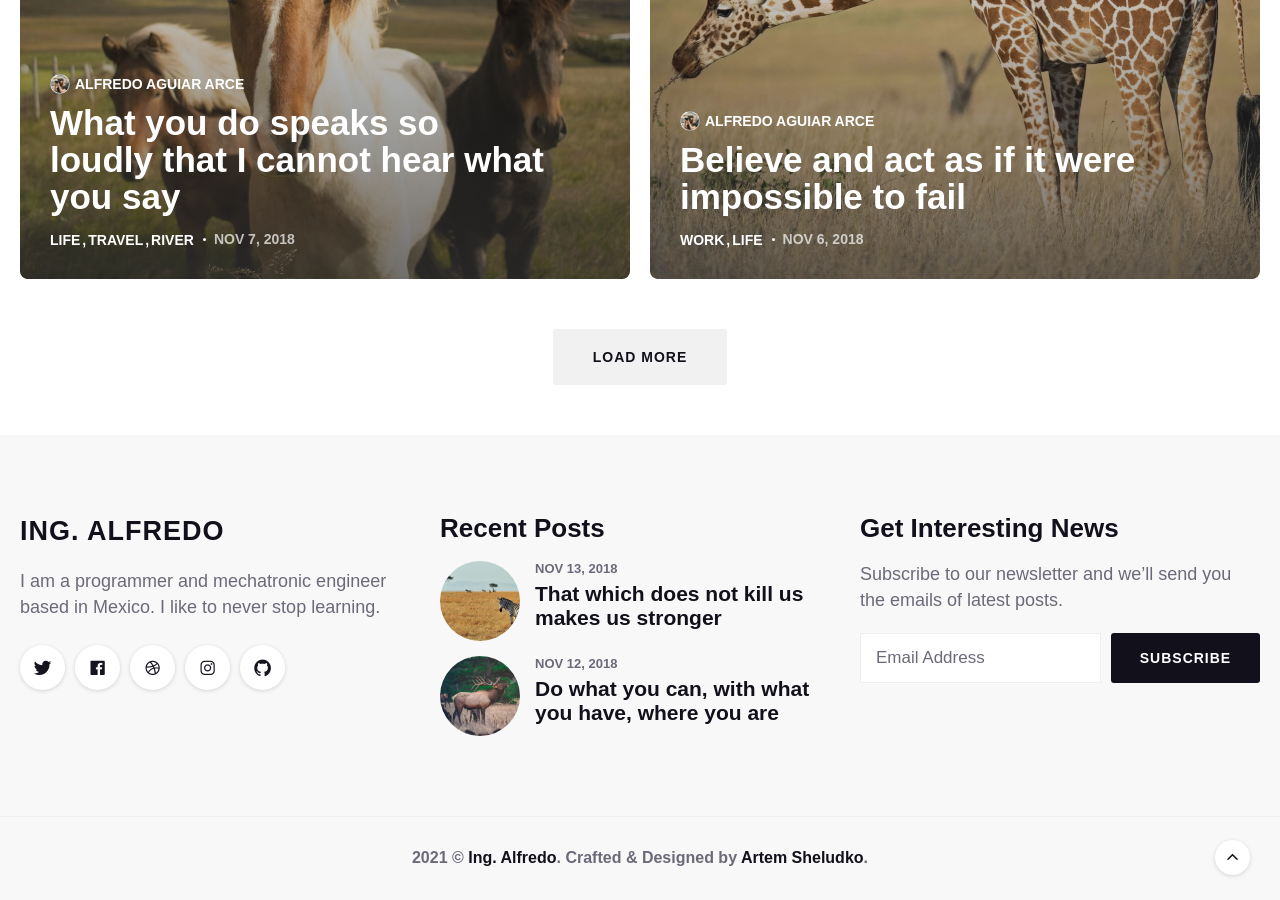
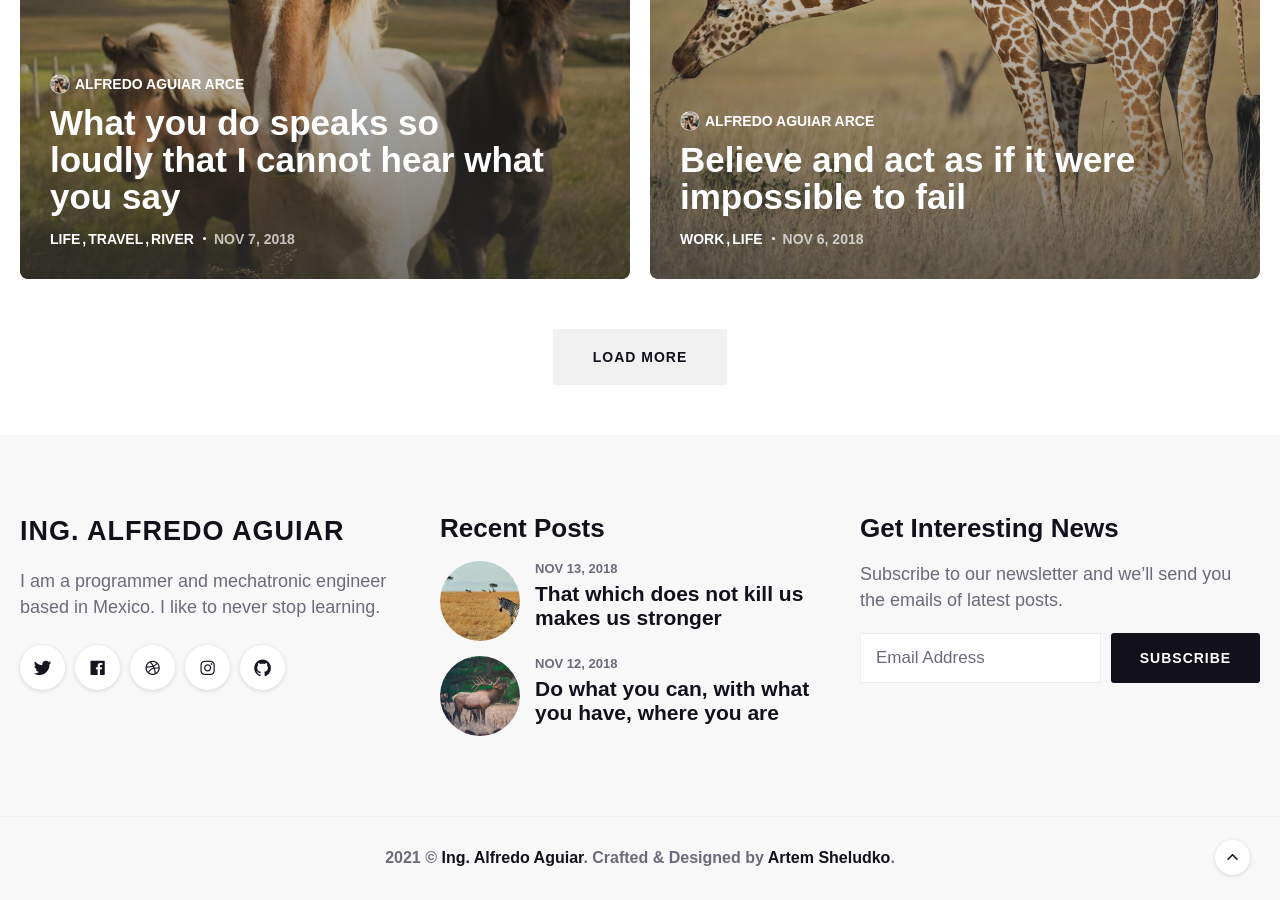
Before and after one commit to alfredoaguiararce/alfredoagrar, a Jekyll site: the page built from index.html, in a window 1280 px wide and 900 px high, scrolled down 2263 px. Built offline with Jekyll 4.4.1, drawn with Linux system fonts in a browser that asks for light colours; nearby versions of some CDN libraries; some web fonts are replaced; the list of posts is cut into pages by our own code; some of the changed text lies outside the part shown.

Commit message:
Update _config.yml

```diff
--- a/_config.yml
+++ b/_config.yml
@@ -1,6 +1,6 @@
 #-------------------------------
 # General Site Settings
-title: Ing. Alfredo
+title: Ing. Alfredo Aguiar
 logo: # You can add own logo. For example '/images/logo.png'.
 description: I am a programmer and mechatronic engineer based in Mexico. I like to never stop learning.
 baseurl: "" # The subpath of your site, e.g. /blog
```
